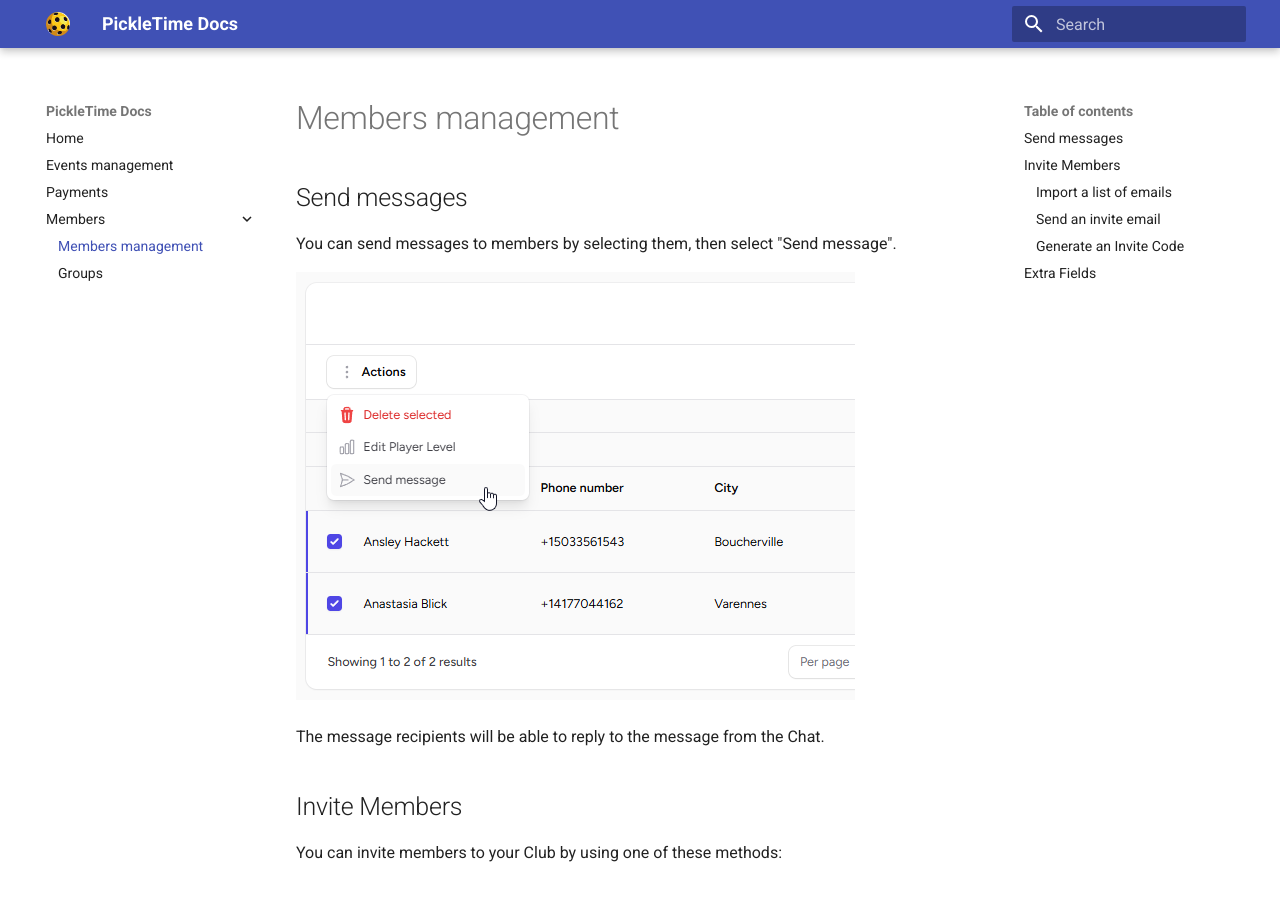
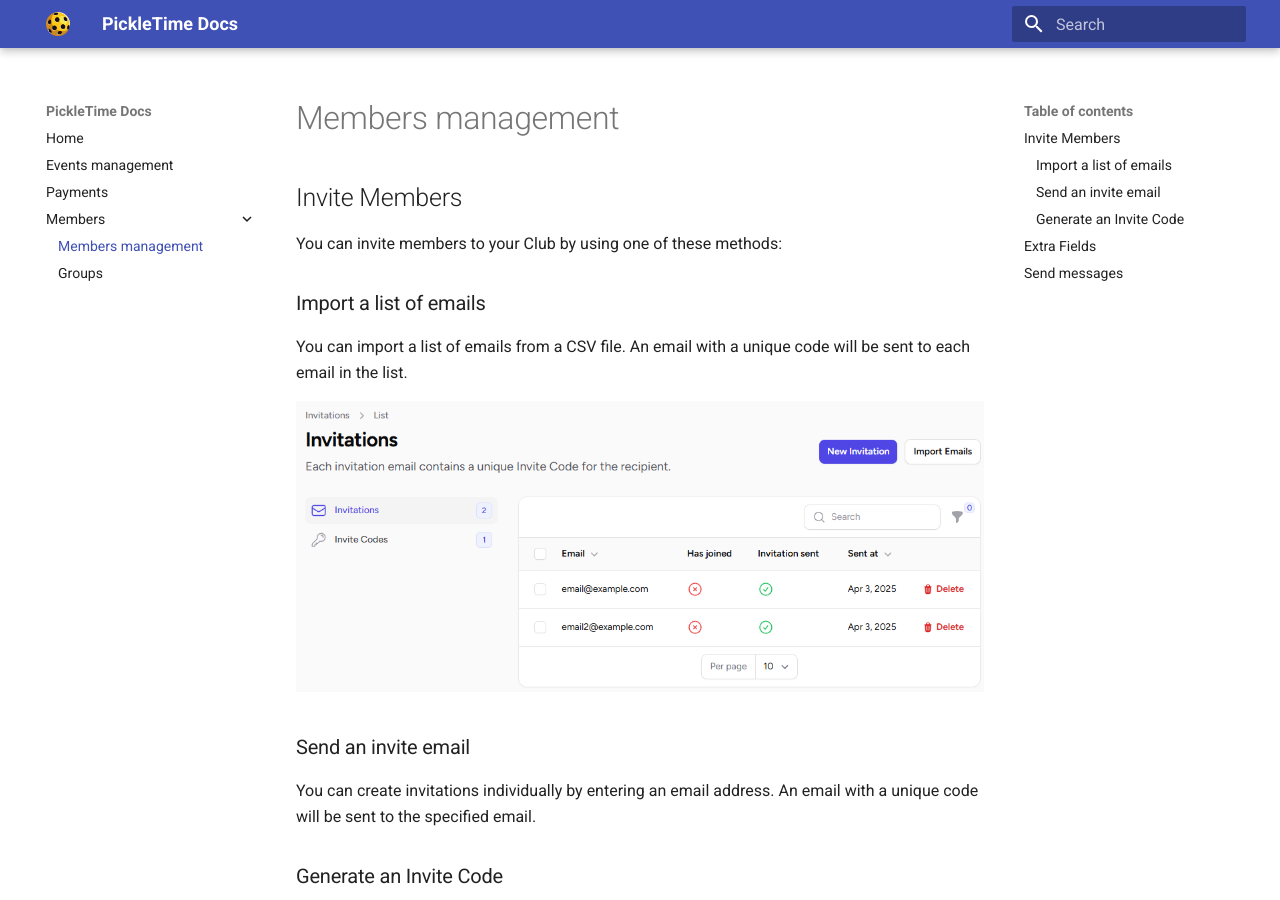
Before and after one commit to jorioux/docs, an MkDocs documentation site: the page built from docs/members/index.md, in a window 1280 px wide and 900 px high. Built offline with MkDocs 1.6.1 and Material for MkDocs 9.7.7, drawn with Linux system fonts in a browser that asks for light colours; some of the changed text lies outside the part shown.

Commit message:
move section

```diff
--- a/docs/members/index.md
+++ b/docs/members/index.md
@@ -1,12 +1,4 @@
 # Members management
-
-## Send messages
-
-You can send messages to members by selecting them, then select "Send message".
-
-![Send Message](../images/send-message-users.png)
-
-The message recipients will be able to reply to the message from the Chat.
 
 ## Invite Members
 
@@ -53,3 +45,11 @@
 | Private    | This field will be visible by the member himself and administrators only. Otherwise, this field will be visible to all members. |
 | Hidden     | This field will be visible by the administrators only |
 | Restricted | This field will be restricted to editing by administrators only. Otherwise, the member is allowed to edit this field. |
+
+## Send messages
+
+You can send messages to members by selecting them, then select "Send message".
+
+![Send Message](../images/send-message-users.png)
+
+The message recipients will be able to reply to the message from the Chat.
```
